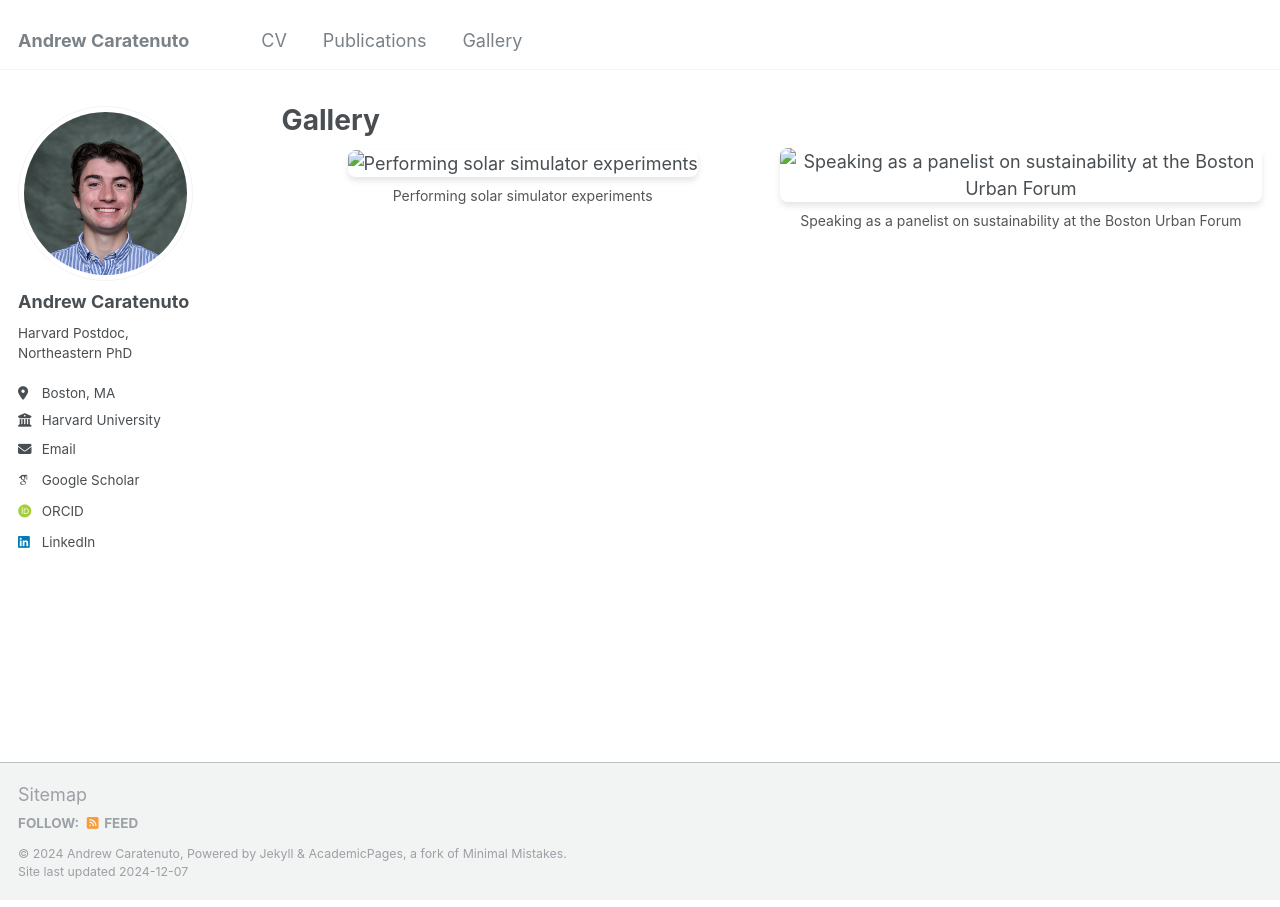
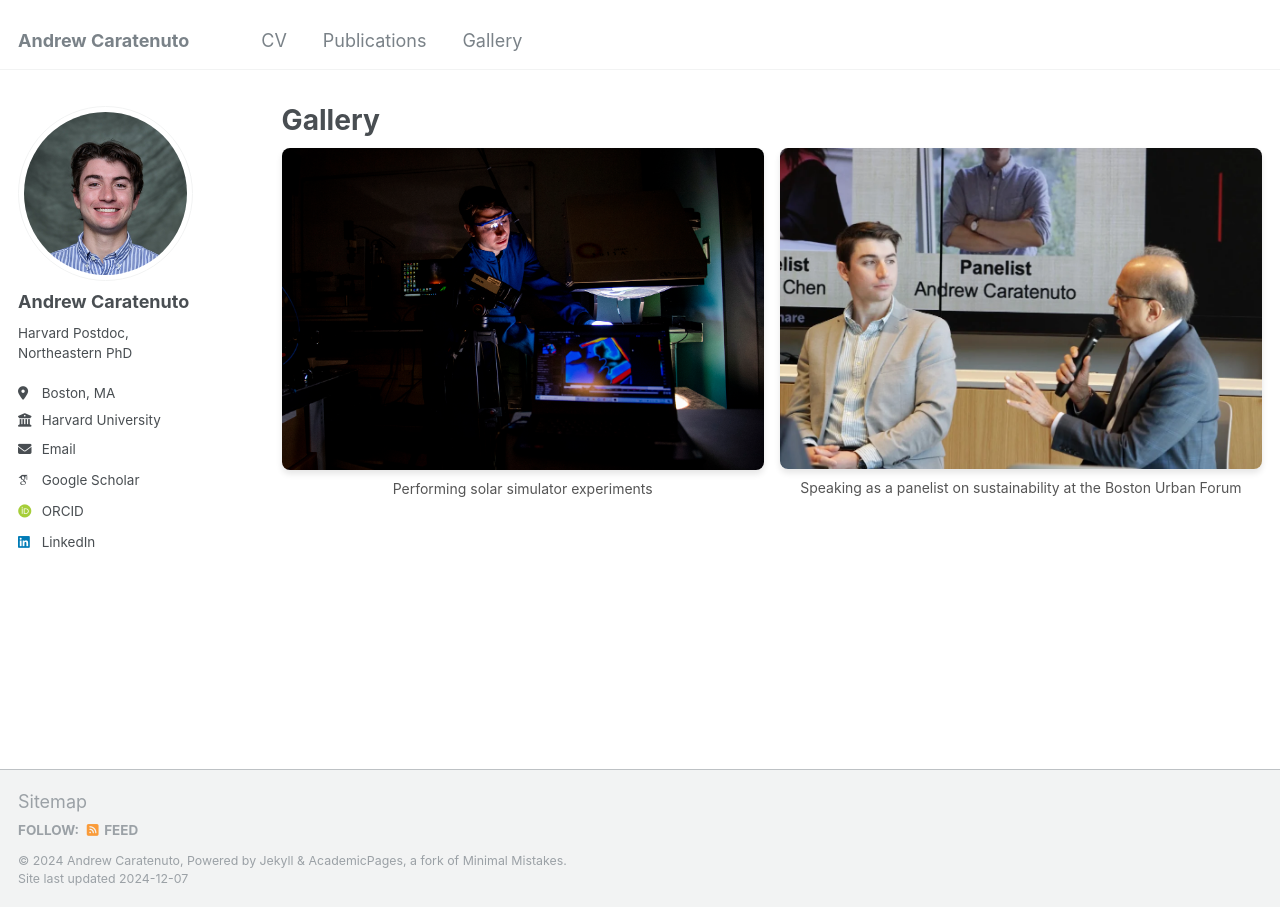
Before and after one commit to andrewcaratenuto/andrewcaratenuto.github.io, a Jekyll site: the page built from _pages/gallery.md, in a window 1280 px wide. Built offline with Jekyll 4.4.1, drawn with Linux system fonts in a browser that asks for light colours; some web fonts are replaced.

Commit message:
Update gallery.md

```diff
--- a/_pages/gallery.md
+++ b/_pages/gallery.md
@@ -8,11 +8,11 @@ author_profile: true
 <div class="gallery">
   <!-- Add your photos here -->
   <div class="gallery-item">
-    <img src="images/neu_4f178x09j.jpeg" alt="Performing solar simulator experiments">
+    <img src="/images/neu_4f178x09j.jpeg" alt="Performing solar simulator experiments">
     <p>Performing solar simulator experiments</p>
   </div>
   <div class="gallery-item">
-    <img src="images/boston_urban_forum_ravi_ramamurti.webp" alt="Speaking as a panelist on sustainability at the Boston Urban Forum">
+    <img src="/images/boston_urban_forum_ravi_ramamurti.webp" alt="Speaking as a panelist on sustainability at the Boston Urban Forum">
     <p>Speaking as a panelist on sustainability at the Boston Urban Forum</p>
   </div>
   <!-- Repeat the above block for more images -->
```
